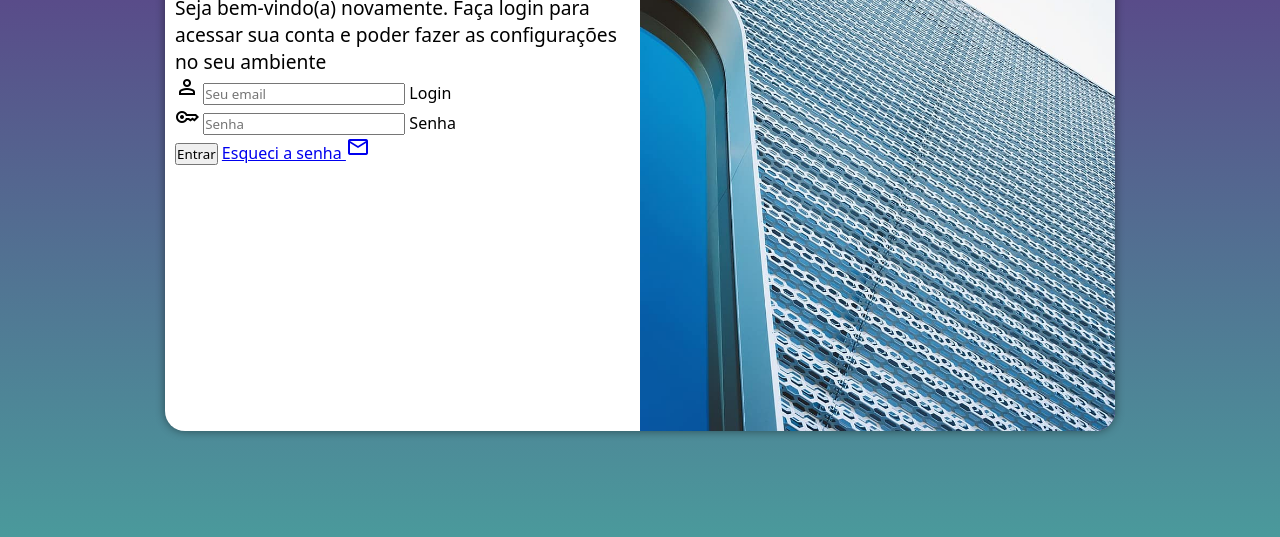
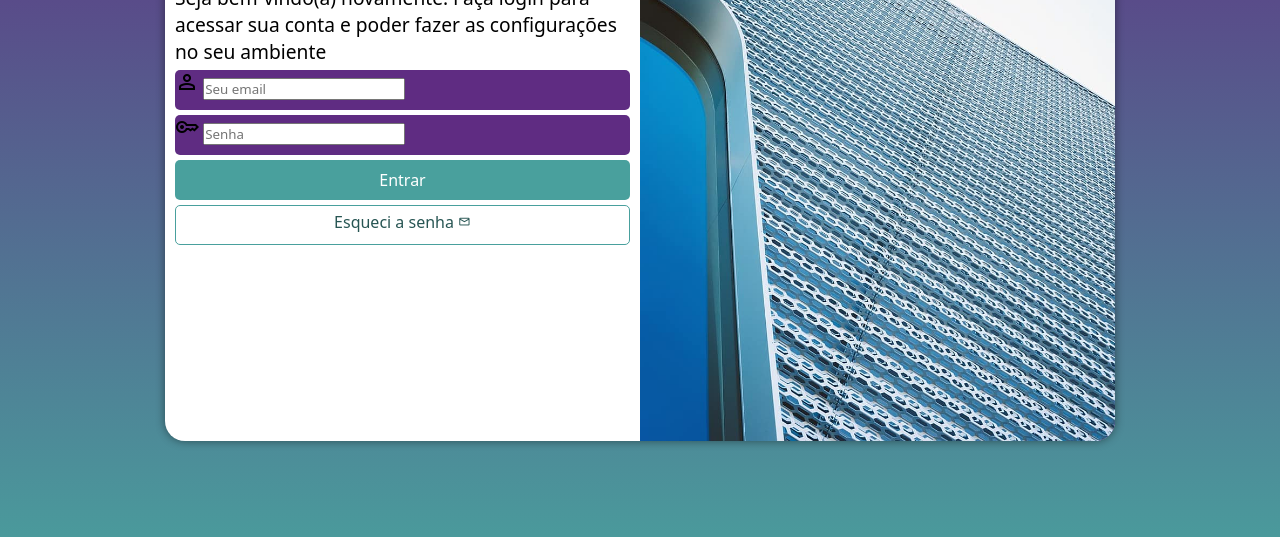
Before and after one commit to Karol-Oliveira/projeto-login, a plain HTML site: page index.html in a window 1280 px wide. Shown: the part 219-756 px from the top of the page. Drawn offline with nearby package versions, Linux system fonts and the light colour scheme.

Commit message:
formatação do formulário

```diff
--- a/estilos/style.css
+++ b/estilos/style.css
@@ -29,8 +29,8 @@ main {
 
 section#login {
     background-color: white;
-    width: 250px;
-    height: 500px;
+    width:260px;
+    height: 520px;
     border-radius: 20px;
     position: absolute;
     top: 50%;
@@ -65,3 +65,56 @@ div#formulario > h1 {
 div#formulario > p {
     font-size: 0.8em;
 }
+
+form > div.campo > label {
+    display: none;
+}
+
+form > div.campo {
+    background-color: #5f2c82;
+    width: 100%;
+    display: block;
+    height: 40px;
+    border-radius: 5px;
+    margin: 5px 0px;
+
+}
+
+form > input[type=submit]{
+    display: block;
+    font-size: 1em;
+    width: 100%;
+    height: 40px;
+    background-color:#49A09D;
+    color: white;
+    border: none;
+    border-radius: 5px;
+    cursor: pointer;
+}
+
+form > input[type=submit]:hover {
+    background-color: #275553;
+}
+
+form > a.botao {
+    display: block;
+    text-align: center;
+    font-size: 1em;
+    width: 100%;
+    padding-top: 5px;
+    margin-top: 5px;
+    height: 40px;
+    background-color: white;
+    border: 1px solid #49A09D;
+    border-radius: 5px;
+    text-decoration: none;
+    color: #275553;
+}
+
+form > a.botao:hover {
+    background-color: #67e0dc;
+}
+
+form > a.botao > i {
+    font-size: 0.8em;
+}
--- a/index.html
+++ b/index.html
@@ -29,7 +29,7 @@
                     </div>
                     <input type="submit" value="Entrar">
 
-                    <a href="esqueci.html"> Esqueci a senha
+                    <a href="esqueci.html" class="botao"> Esqueci a senha
                         <i class="material-symbols-outlined">mail</i>
                     </a>
                 </form>
```
